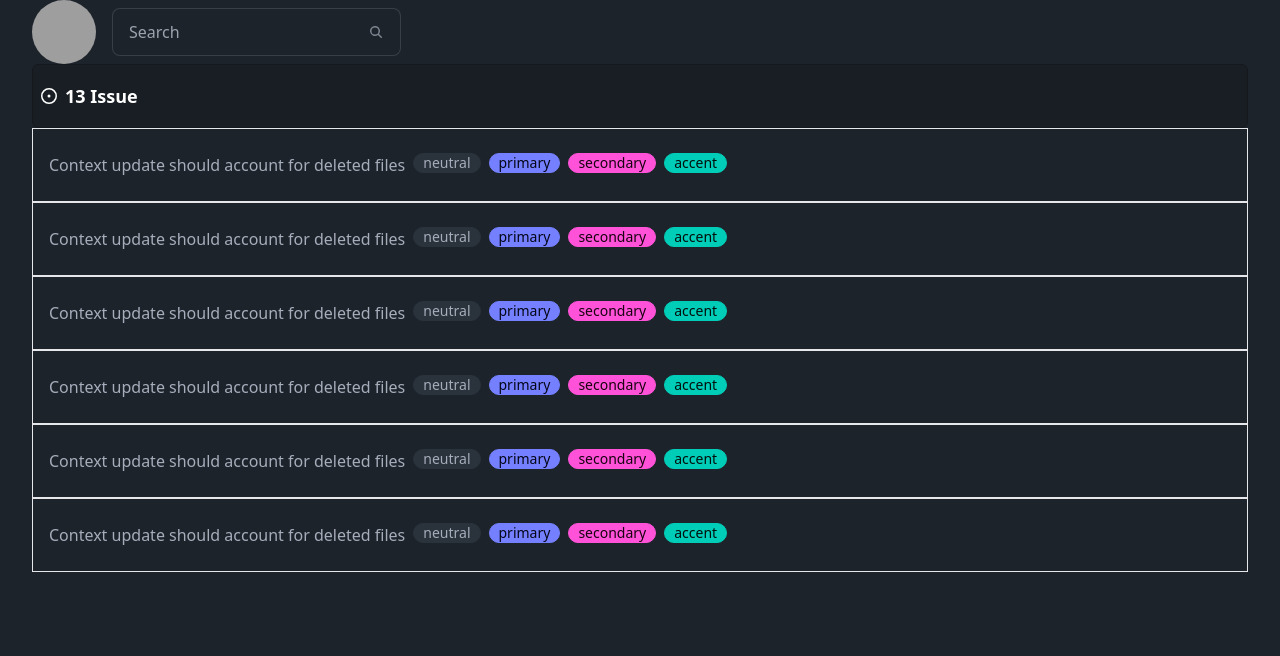
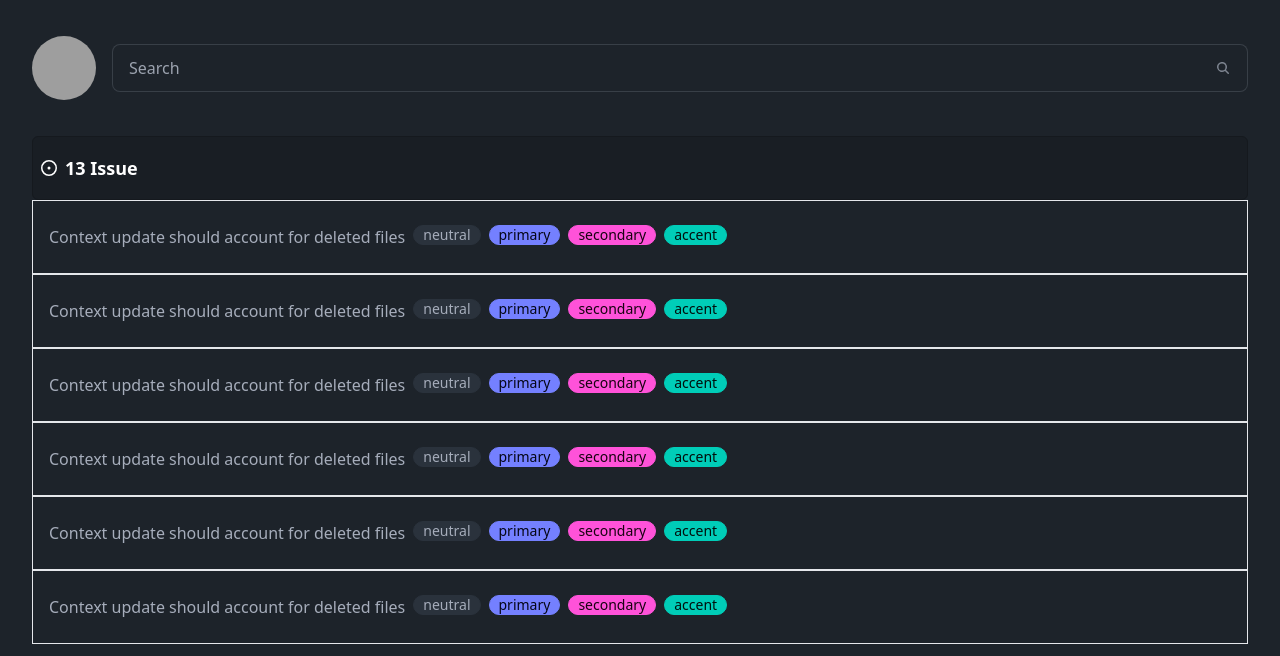
Before and after one commit to sutharrahul/git-issue-tracker, a React (Vite) app: page / in a window 1280 px wide. Shown: the top 656 px of the page. Built offline with nearby package versions, Linux system fonts and the light colour scheme; grey boxes are pictures that could not be loaded.

Commit message:
searhbar modify :boom:

```diff
--- a/src/components/Searchbar.jsx
+++ b/src/components/Searchbar.jsx
@@ -2,14 +2,14 @@ import React from "react";
 
 function Searchbar() {
   return (
-    <div className="flex items-center w-full gap-4 px-8">
+    <div className="flex items-center w-full gap-4 px-8 py-9">
       <div className="avatar">
         <div className="w-16 rounded-full">
           <img src="https://daisyui.com/images/stock/photo-1534528741775-53994a69daeb.jpg" />
         </div>
       </div>
-      <div>
-        <label className="input input-bordered flex items-center gap-2">
+      <div className="mr-auto w-full">
+        <label className="input input-bordered flex items-center gap-2 ">
           <input type="text" className="grow" placeholder="Search" />
           <svg
             xmlns="http://www.w3.org/2000/svg"
```
